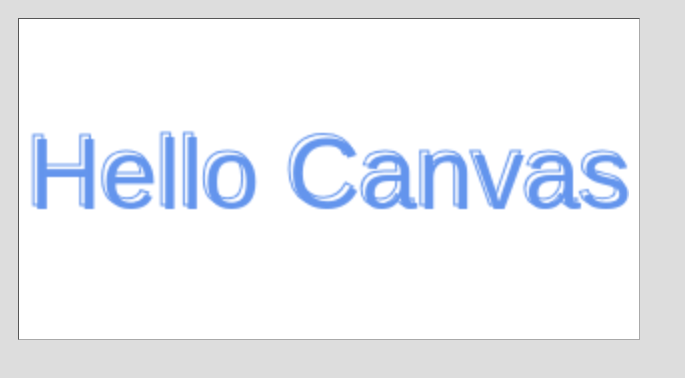
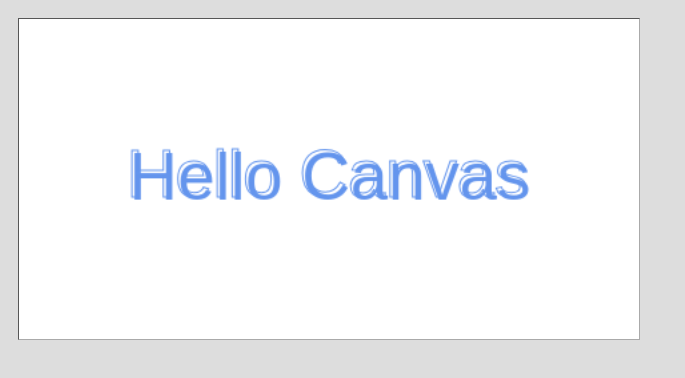
Before and after one commit to arthurlee/CoreHtml5Canvas, a plain HTML site: page my_code/chapter_01/example.html in a window 1280 px wide. Shown: the whole page, without its empty margins (0-685 px from the left). Drawn offline with Linux system fonts and the light colour scheme.

Commit message:
different dim between canvas and css
canvas的width和height不同，可以达到自然缩放的效果，神奇！

```diff
--- a/my_code/chapter_01/example.html
+++ b/my_code/chapter_01/example.html
@@ -19,7 +19,9 @@
 </head>
 <body>
 	<!--<canvas id="canvas" width="600" height="300"/>-->
-	<canvas id="canvas"/>
+	<!--<canvas id="canvas"/>-->
+	<!-- canvas的width和height不同，可以达到自然缩放的效果，神奇！ -->
+	<canvas id="canvas" width="450" height="225"/>
 	<script src="example.js"></script>
 </body>
 </html>
```
